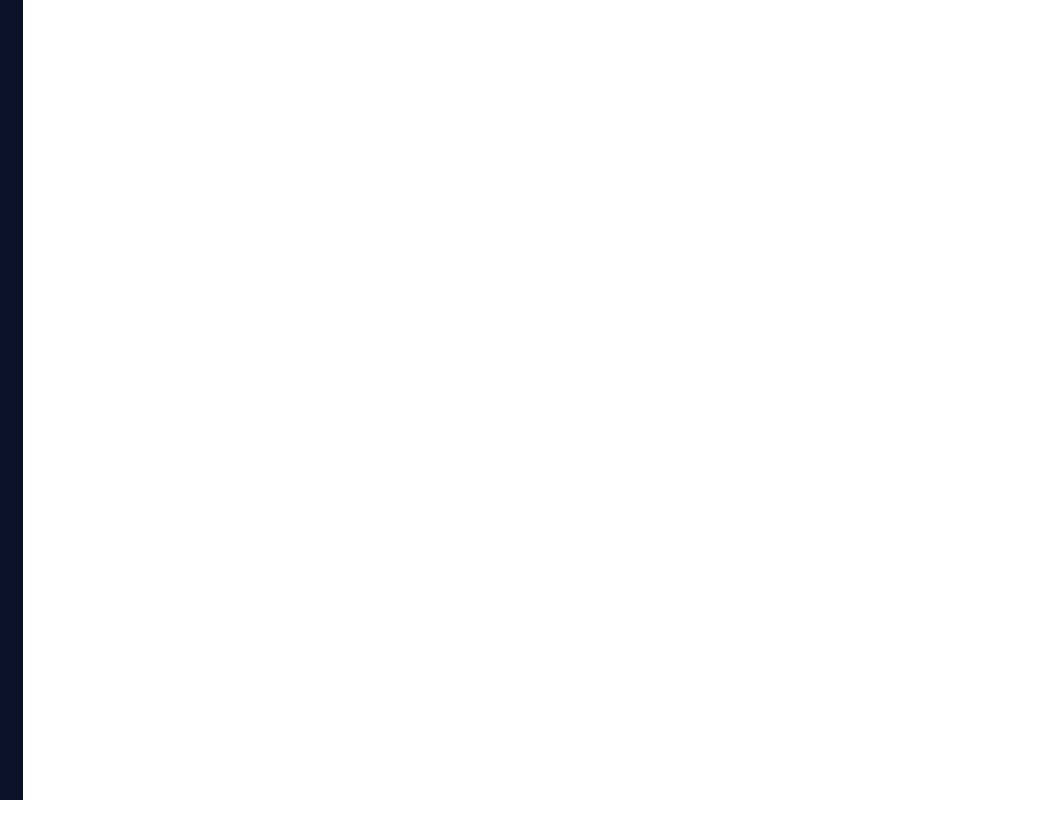
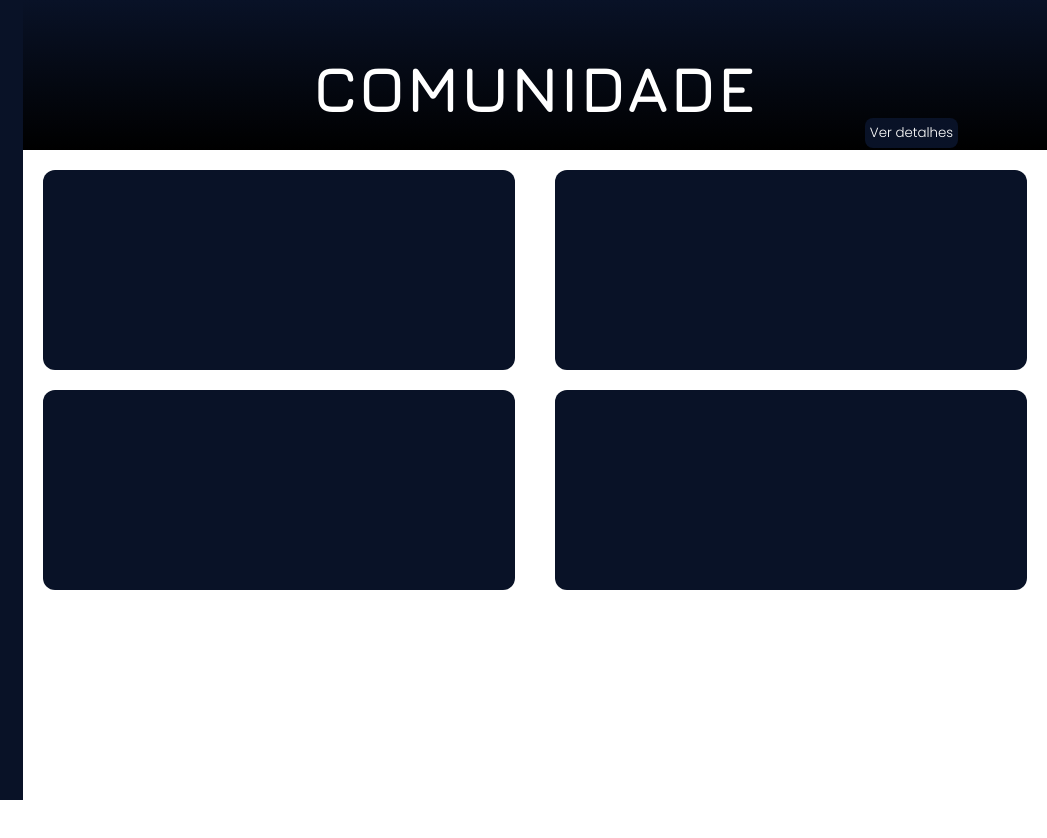
Before and after one commit to EduardoPulcino/ProjetoIndividual, a website: page Site institucional/API - Projeto/public/comunidade.html in a window 1280 px wide. Shown: the full height of the page, 233-1280 px from the left. Before the commit the page ends 800 px from the top, so only its background shows below. Drawn offline with nearby package versions, Linux system fonts and the light colour scheme.

Commit message:
Início tela comunidade

```diff
--- a/Site institucional/API - Projeto/public/comunidade.html
+++ b/Site institucional/API - Projeto/public/comunidade.html
@@ -3,7 +3,7 @@
 <head>
     <meta charset="UTF-8">
     <meta name="viewport" content="width=device-width, initial-scale=1.0">
-    <title>Cover Sheet | Comunidade</title>
+    <title>Cover Sheets | Comunidade</title>
 
     <link rel="preconnect" href="https://fonts.googleapis.com">
     <link rel="preconnect" href="https://fonts.gstatic.com" crossorigin>
@@ -15,6 +15,7 @@
     <link rel="icon" href="img/short-logo.svg">
 </head>
 <body>
+    <div class="container">
         <header class="side-navbar">
             <div class="logo">
                 <a href="index.html"><img src="img/img-comunidade.svg" alt=""></a>
@@ -33,5 +34,33 @@
                 </div>
             </div>
         </header>
+
+
+            <div class="header-comunidade">
+                <div class="right-content-comunidade"></div>
+                    <div class="title-comunidade">
+                        <h1>COMUNIDADE</h1>
+                    </div>
+                    <div class="div-btn-details">
+                        <button class="btn-details">Ver detalhes</button>
+                    </div>
+
+                    <div class="container-right-content">
+                        <div class="container-cards">
+                            <div class="cards"></div>
+                            <div class="cards"></div>
+                        </div>
+
+                        <div class="container-cards">
+                            <div class="cards"></div>
+                            <div class="cards"></div>
+                        </div>
+                    </div>
+                </div>
+
+
+
+            </div>
+    </div>
 </body>
 </html>
--- a/Site institucional/API - Projeto/public/css/comunidade.css
+++ b/Site institucional/API - Projeto/public/css/comunidade.css
@@ -1,6 +1,10 @@
 * {
     margin: 0;
     padding: 0;
+}
+
+.container {
+    display: flex;
 }
 
 .side-navbar {
@@ -10,6 +14,7 @@
     display: flex;
     flex-direction: column;
     align-items: center;
+    position: fixed;
 }
 
 .logo {
@@ -60,3 +65,63 @@
     cursor: pointer;
     border: none;
 }
+
+.right-content-comunidade {
+    width: 80%;
+}
+
+.container-right-content {
+    margin: 0 2%;
+    height: 1000px;
+}
+
+.header-comunidade {
+    height: 150px;
+    position: relative;
+    background: linear-gradient(#091227, black);
+    width: 100%;
+    margin-left: 20%;
+}
+
+.header-comunidade .title-comunidade {
+    text-align: center;
+    padding-top: 50px;
+    font-family: 'Jura', sans-serif;
+    letter-spacing: 1px;
+    font-size: 32px;
+    color: white;
+}
+
+
+.header-comunidade .div-btn-details {
+    height: 24px;
+}
+
+.btn-details {
+    position: absolute;
+    right: 89px;
+    font-family: 'Poppins', sans-serif;
+    padding: 5px;
+    background-color: #091227;
+    color: white;
+    cursor: pointer;
+    bottom: 2px;
+    border-radius: 8px;
+    border: none;
+}
+
+.container-right-content .container-cards {
+    width: 100%;
+    display: flex;
+    height: 200px;
+    padding-top: 20px;
+    justify-content: space-between;
+
+}
+
+.cards {
+    width: 48%;
+    height: 100%;
+    background-color: #091227;
+    border-radius: 12px;
+}
--- a/Site institucional/API - Projeto/public/css/contato.css
+++ b/Site institucional/API - Projeto/public/css/contato.css
@@ -67,7 +67,7 @@ a {
 
 .box-contact {
     background-color: white;
-    height: 700px;
+    height: 500px;
     display: flex;
     justify-content: center;
     align-items: center;
```
Also changed, not shown: Site institucional/API - Projeto/public/index.html (+1 -1 lines). Lines whose indentation alone changed are shown as unchanged.
